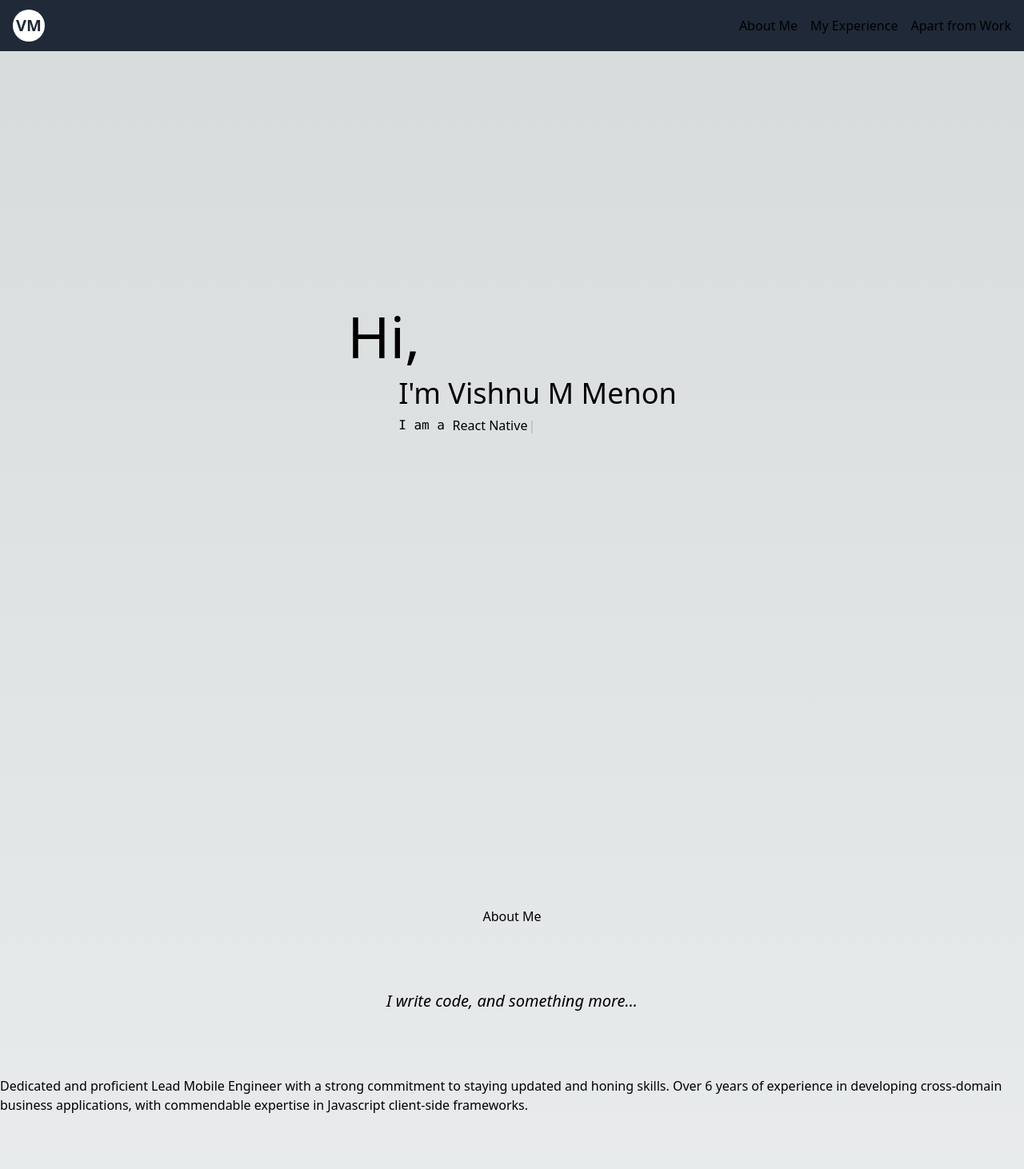
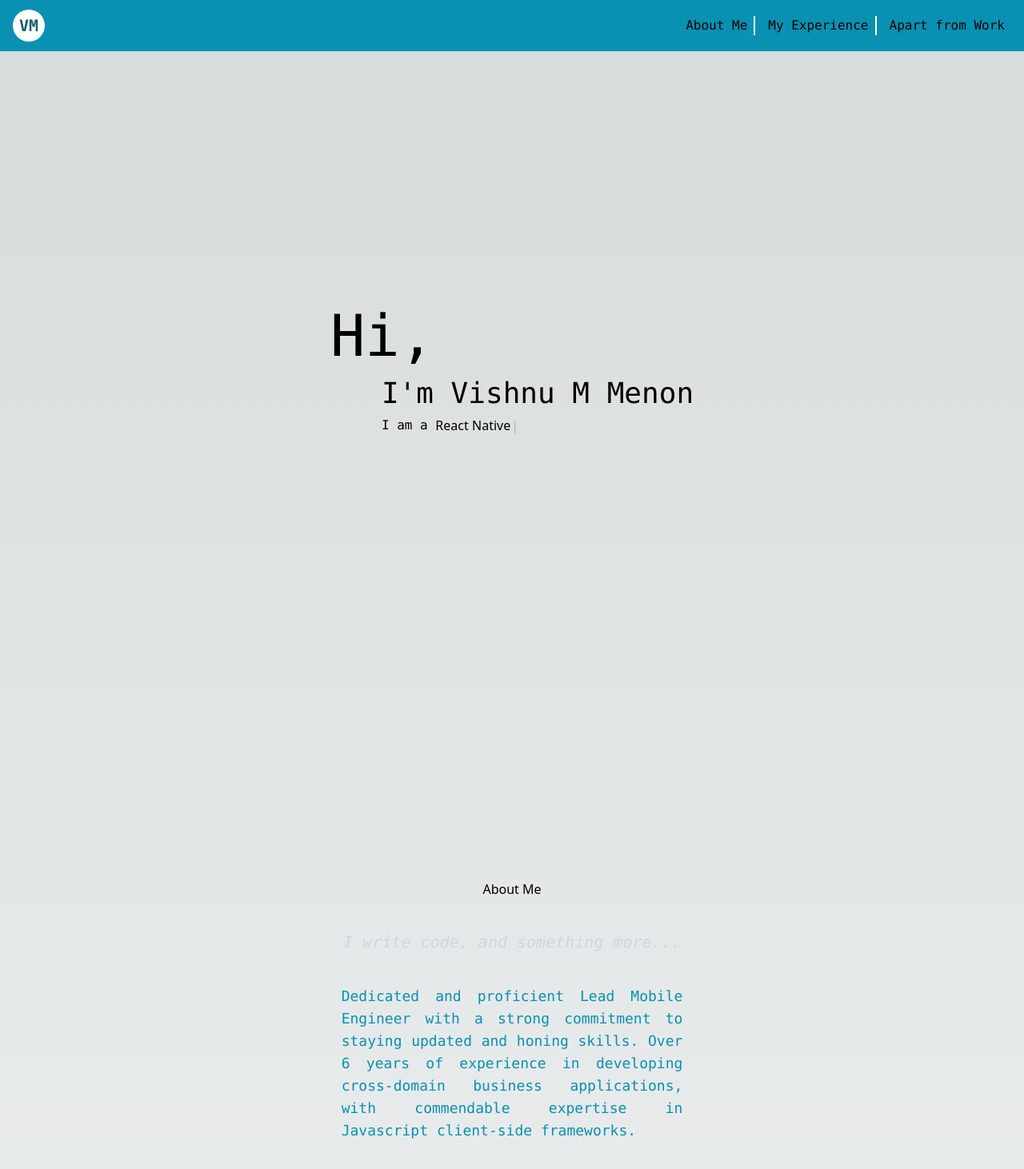
Before and after one commit to vishnummenon/portfolio, a Next.js app: page / in a window 1280 px wide. Shown: the top 1462 px of the page at 80% size. Built offline with nearby package versions, Linux system fonts and the light colour scheme.

Commit message:
Color and font theming

```diff
--- a/app/components/About.tsx
+++ b/app/components/About.tsx
@@ -4,10 +4,10 @@ const About: FC = () => {
   return (
     <section id="about" className="about h-screen flex flex-col justify-center items-center">
       <h2>About Me</h2>
-      <p className="text-xl my-20 italic">
+      <p className="text-xl my-10 italic text-gray-300 font-mono">
         I write code, and something more...
       </p>
-      <p>
+      <p className="w-full md:w-1/3 text-lg text-cyan-600 text-justify font-mono">
       Dedicated and proficient Lead Mobile Engineer with a strong commitment to staying updated and honing skills.
       Over 6 years of experience in developing cross-domain business applications, with commendable expertise in Javascript client-side frameworks.
       </p>
--- a/app/components/Intro.tsx
+++ b/app/components/Intro.tsx
@@ -8,8 +8,8 @@ const Intro: FC = () => {
     return (
         <section className="h-screen bg-black-200 flex flex-col justify-center items-center">
         <div>
-        <h1 className="text-7xl">Hi,</h1>
-        <h1 className="text-4xl ml-16 mt-4">I'm Vishnu M Menon</h1>
+        <h1 className="text-7xl font-mono">Hi,</h1>
+        <h1 className="text-4xl ml-16 mt-4 font-mono">I'm Vishnu M Menon</h1>
         <div className="flex ml-16 mt-2">
           <pre>I am a </pre>
           <Typewriter
--- a/app/components/Navbar.tsx
+++ b/app/components/Navbar.tsx
@@ -28,19 +28,19 @@ const Navbar: FC = () => {
 
   return (
     <nav
-      className={`flex items-center justify-between h-16 bg-gray-800 px-4 ${isSticky ? 'sticky top-0' : ''}`}
+      className={`flex items-center justify-between h-16 bg-cyan-600 px-4 ${isSticky ? 'sticky top-0' : ''}`}
       id="navbar"
     >
       <div className="flex items-center cursor-pointer" onClick={handleSidebarToggle}>
-        <div className="circle bg-white text-gray-800 font-bold text-xl flex items-center justify-center rounded-full h-10 w-10 mr-4">
+        <div className="circle bg-white text-cyan-800 font-bold text-xl flex items-center justify-center rounded-full h-10 w-10 mr-4 font-mono">
           VM
         </div>
       </div>
       <div className="flex space-x-4">
-      {sections.map((section) => (
+      {sections.map((section, index) => (
         <Link
           key={section.key}
-          className="hover:text-gray-200"
+          className={`hover:text-gray-200 font-mono border-white pr-2 ${index !== (sections.length-1) ? 'border-r-2' : ''}`}
           href={`#${section.key}`}
         >
           {section.value}
--- a/app/components/Sidebar/Resume.tsx
+++ b/app/components/Sidebar/Resume.tsx
@@ -8,7 +8,7 @@ const Resume: FC = () => {
     <div className="flex mt-20 justify-center">
     <a
       href="https://drive.google.com/file/d/1uHXIphytw3Y0OI5_DX3oVxpWK2Xowuj9/view?usp=sharing"
-      className="text-blue-400 hover:text-blue-600 bg-white p-4 rounded"
+      className="text-blue-400 hover:text-blue-600 bg-white p-4 rounded font-mono"
       target="_blank"
     >
       View My Resume
--- a/app/components/Sidebar/SkillSet.tsx
+++ b/app/components/Sidebar/SkillSet.tsx
@@ -7,21 +7,21 @@ import { faStar as regularStar } from "@fortawesome/free-regular-svg-icons";
 const SkillSet: FC = () => {
   return (
     <section className="mt-12 ml-12">
-      <strong className="text-2xl">Skillset!</strong>
+      <strong className="text-2xl font-mono">Skillset!</strong>
       <div className="flex items-center mt-4">
-        <h6>Proficient</h6> <FontAwesomeIcon icon={faStar} className="ml-4" />
+        <h6 className="font-mono">Proficient</h6> <FontAwesomeIcon icon={faStar} className="ml-4" />
       </div>
-      <pre className="mt-1">React Native, JS, Next</pre>
+      <pre className="mt-1 font-mono">React Native, JS, Next</pre>
       <div className="flex mt-6 items-center">
-        <h6>Getting Better </h6>
+        <h6 className="font-mono">Getting Better </h6>
         <FontAwesomeIcon icon={faStarHalfStroke} className="ml-4" />
       </div>
-      <pre className="mt-1">ML/AI, Python</pre>
+      <pre className="mt-1 font-mono">ML/AI, Python</pre>
       <div className="flex mt-6 items-center">
-        <h6>Dabbled in </h6>
+        <h6 className="font-mono">Dabbled in </h6>
         <FontAwesomeIcon icon={regularStar} className="ml-4" />
       </div>
-      <pre className="mt-1">Express, MongoDB</pre>
+      <pre className="mt-1 font-mono">Express, MongoDB</pre>
     </section>
   );
 };
--- a/app/components/Sidebar/SocialConnection.tsx
+++ b/app/components/Sidebar/SocialConnection.tsx
@@ -7,7 +7,7 @@ import { faEnvelope } from "@fortawesome/free-solid-svg-icons";
 const SocialConnection: FC = () => {
     return (
       <div className="fixed lg:bottom-20 pl-10 ml-4">
-      <h4 className="">Connect with me ❤</h4>
+      <h4 className="font-mono">Connect with me ❤</h4>
       <div className="flex mt-4 justify-center">
         <a href="https://www.linkedin.com/in/vishnu-m-menon-54189524/" target="_blank" className="mx-2">
           <FontAwesomeIcon icon={faLinkedin} size="lg" />
--- a/app/components/Sidebar/index.tsx
+++ b/app/components/Sidebar/index.tsx
@@ -17,7 +17,7 @@ const Sidebar: FC<SidebarProps> = ({ isOPen, handleClose }: SidebarProps) => {
   return (
     <ScrollLock>
       <div
-        className={`fixed top-16 left-0 h-screen w-full md:w-1/6 bg-gray-700 z-50 transition duration-300 ease-in-out transform translate-x-0 md:translate-x-0 overflow-y-auto md:overflow-y-hidden ${
+        className={`fixed top-16 left-0 h-screen w-full md:w-1/6 bg-cyan-900 z-50 transition duration-300 ease-in-out transform translate-x-0 md:translate-x-0 overflow-y-auto md:overflow-y-hidden ${
           isOPen ? "" : "-translate-x-full"
         }`}
       >
```
